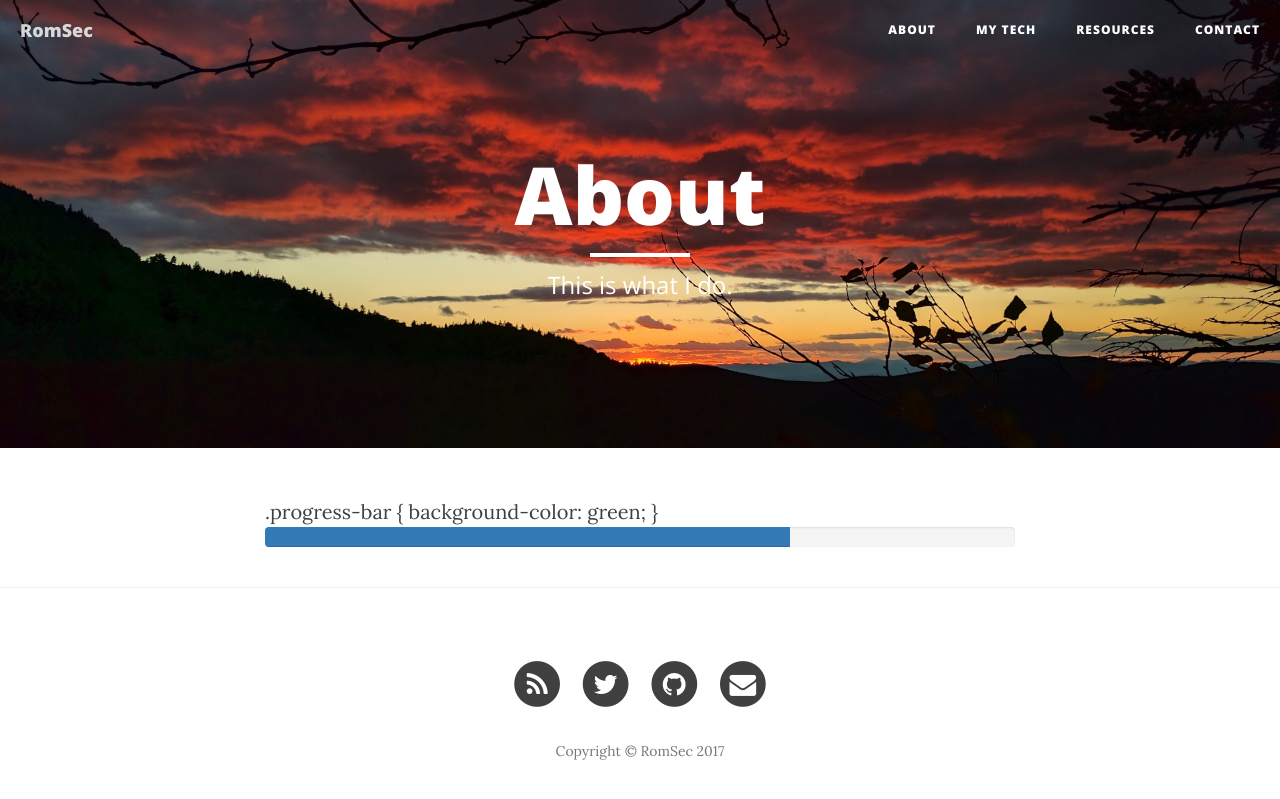
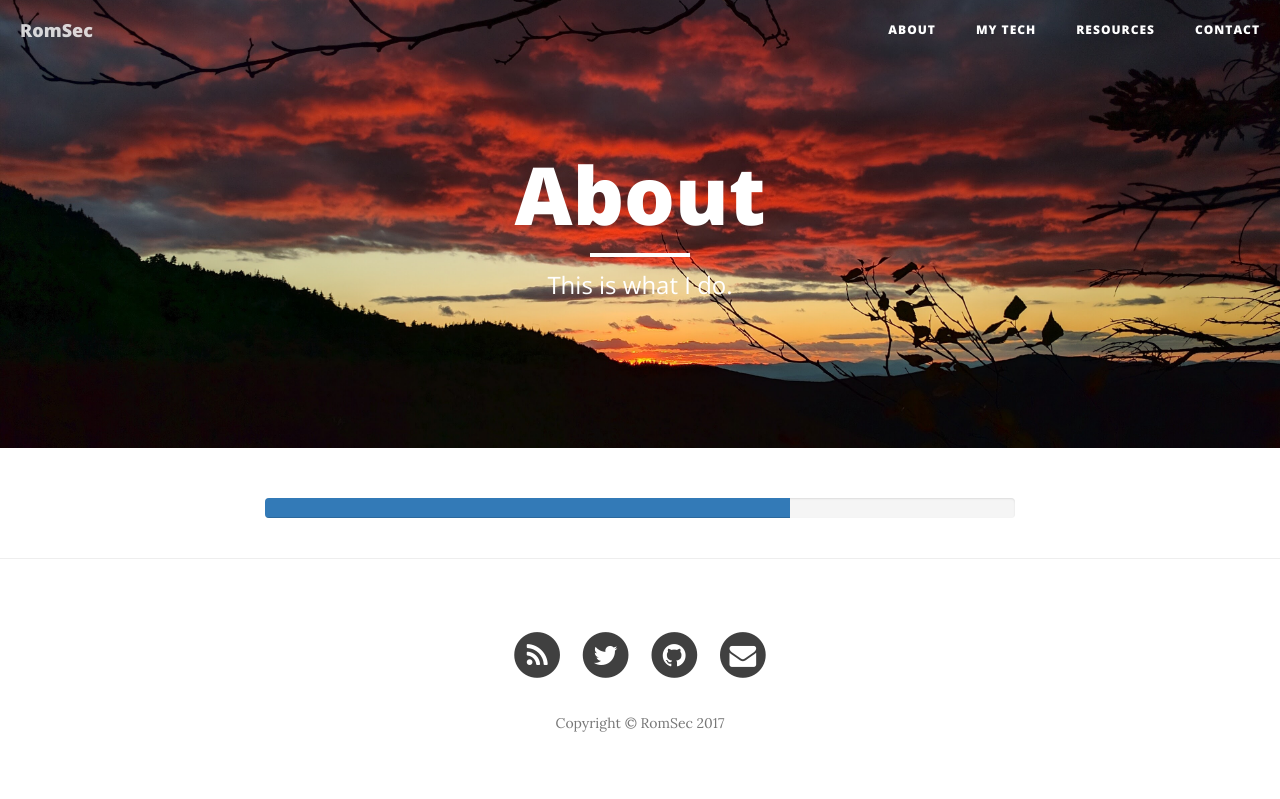
Before and after one commit to RomSec/RomSec.github.io, a Jekyll site: the page built from about.html, in a window 1280 px wide. Shown: the top 799 px of the page. Built offline with Jekyll 4.4.1, drawn with Linux system fonts in a browser that asks for light colours; nearby versions of some CDN libraries.

Commit message:
Update about.html

```diff
--- a/about.html
+++ b/about.html
@@ -4,9 +4,7 @@ title: "About"
 description: "This is what I do."
 header-img: "img/about-header.jpg"
 ---
-.progress-bar {
-  background-color: green;
-}
+
 <div class="progress">
   <div class="progress-bar" role="progressbar" aria-valuenow="70"
   aria-valuemin="0" aria-valuemax="100" style="width:70%" color="red">
```
